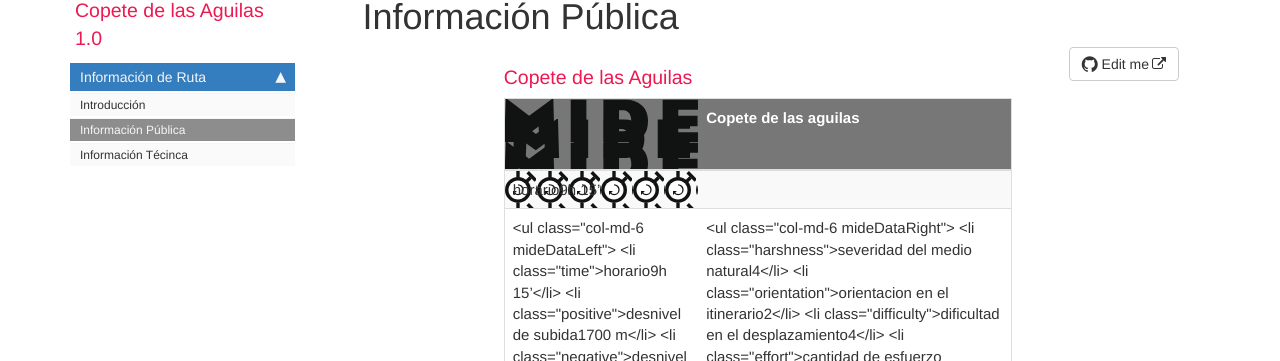
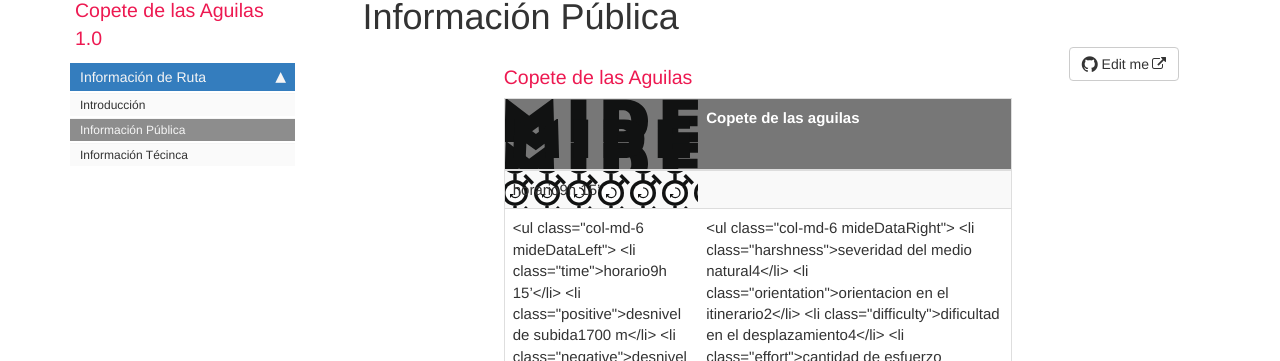
Before and after one commit to UAFS/CorvusRepositorio, a Jekyll site: the page built from pages/02Rutas/04CopeteAguilas/ruta04_technical_details.md, in a window 1280 px wide. Shown: the part 94-455 px from the top of the page. Built offline with Jekyll 4.4.1, drawn with Linux system fonts in a browser that asks for light colours; comment, search, counter and statistics services are not loaded.

Commit message:
background-position

```diff
--- a/pages/02Rutas/04CopeteAguilas/ruta04_technical_details.md
+++ b/pages/02Rutas/04CopeteAguilas/ruta04_technical_details.md
@@ -26,7 +26,7 @@ folder: 02Rutas/04CopeteAguilas
 			</thead>
 			<tbody>
 				<tr>
-					<td markdown="span" style="background-image: url('/images/MIDE/horario.svg')"><span style="text-align:left">horario</span><span style="text-align:right">9h 15'</span></td>
+					<td markdown="span" style="background-position:right 4px center; background-image: url('/images/MIDE/horario.svg')"><span style="text-align:left">horario</span><span style="text-align:right">9h 15'</span></td>
 					<td markdown="span"></td>
 				</tr>
 				<tr>
```
